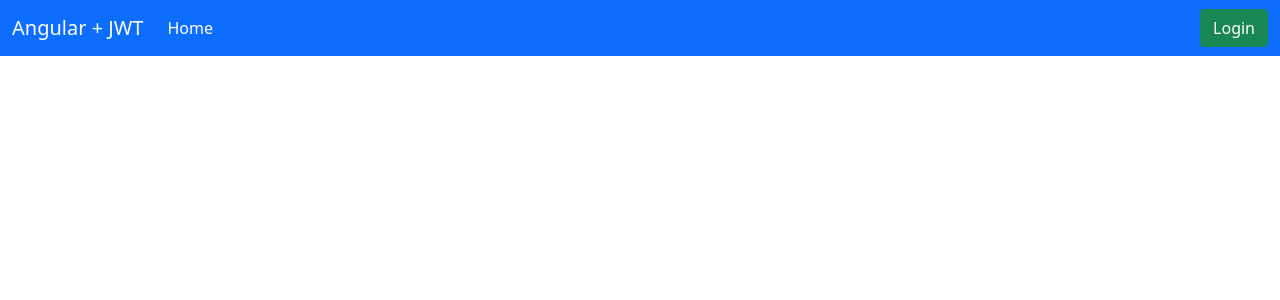
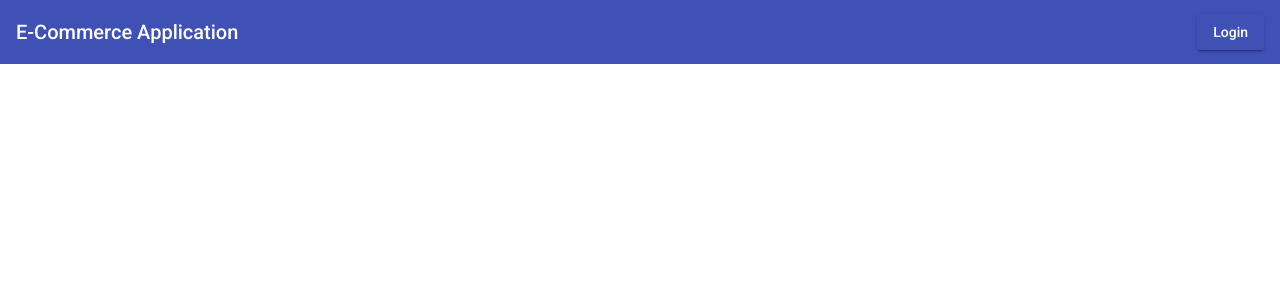
Before and after one commit to P-A-Chathura-Madhava/E-Commerce-Application-Angular-Frontend, an Angular app: page / in a window 1280 px wide. Shown: the top 300 px of the page. Built offline with nearby package versions, Linux system fonts and the light colour scheme.

Commit message:
apply navigation bar

```diff
--- a/angular.json
+++ b/angular.json
@@ -24,6 +24,7 @@
               "src/assets"
             ],
             "styles": [
+              "./node_modules/@angular/material/prebuilt-themes/indigo-pink.css",
               "src/styles.css",
               "node_modules/bootstrap/dist/css/bootstrap.min.css"
             ],
@@ -92,6 +93,7 @@
               "src/assets"
             ],
             "styles": [
+              "./node_modules/@angular/material/prebuilt-themes/indigo-pink.css",
               "src/styles.css"
             ],
             "scripts": []
--- a/package.json
+++ b/package.json
@@ -12,10 +12,12 @@
   "private": true,
   "dependencies": {
     "@angular/animations": "~10.1.4",
+    "@angular/cdk": "^10.2.7",
     "@angular/common": "~10.1.4",
     "@angular/compiler": "~10.1.4",
     "@angular/core": "~10.1.4",
     "@angular/forms": "~10.1.4",
+    "@angular/material": "^10.2.7",
     "@angular/platform-browser": "~10.1.4",
     "@angular/platform-browser-dynamic": "~10.1.4",
     "@angular/router": "~10.1.4",
--- a/src/app/header/header.component.css
+++ b/src/app/header/header.component.css
@@ -0,0 +1,3 @@
+.space-buttons {
+    flex: 1 1 auto;
+}
--- a/src/app/header/header.component.html
+++ b/src/app/header/header.component.html
@@ -1,4 +1,12 @@
-<nav class="navbar navbar-expand-lg navbar-dark bg-primary">
+<mat-toolbar color="primary">
+  <span>E-Commerce Application</span>
+  <span class="space-buttons"></span>
+  <button *ngIf="! isLoggedIn()" mat-raised-button color="primary" routerLink="/login">Login</button>
+  <button *ngIf="isLoggedIn()" mat-raised-button color="warn" (click)="logout()">Logout</button>
+</mat-toolbar>
+
+
+<!-- <nav class="navbar navbar-expand-lg navbar-dark bg-primary">
     <div class="container-fluid">
       <a class="navbar-brand" href="#">Angular + JWT</a>
       <button class="navbar-toggler" type="button" data-bs-toggle="collapse" data-bs-target="#navbarSupportedContent" aria-controls="navbarSupportedContent" aria-expanded="false" aria-label="Toggle navigation">
@@ -25,4 +33,4 @@
         <button *ngIf="isLoggedIn()" type="button" class="btn btn-danger" (click)="logout()" >Logout</button>
       </div>
     </div>
-  </nav>
+  </nav> -->
--- a/src/index.html
+++ b/src/index.html
@@ -6,8 +6,10 @@
   <base href="/">
   <meta name="viewport" content="width=device-width, initial-scale=1">
   <link rel="icon" type="image/x-icon" href="favicon.ico">
+  <link href="https://fonts.googleapis.com/css?family=Roboto:300,400,500&display=swap" rel="stylesheet">
+  <link href="https://fonts.googleapis.com/icon?family=Material+Icons" rel="stylesheet">
 </head>
-<body>
+<body class="mat-typography">
   <app-root></app-root>
 </body>
 </html>
--- a/src/styles.css
+++ b/src/styles.css
@@ -1 +1,4 @@
 /* You can add global styles to this file, and also import other style files */
+
+html, body { height: 100%; }
+body { margin: 0; font-family: Roboto, "Helvetica Neue", sans-serif; }
```
Also changed, not shown: src/app/app.module.ts (+8 -1 lines), 1 other file (tests, documents, lock files or other folders).
